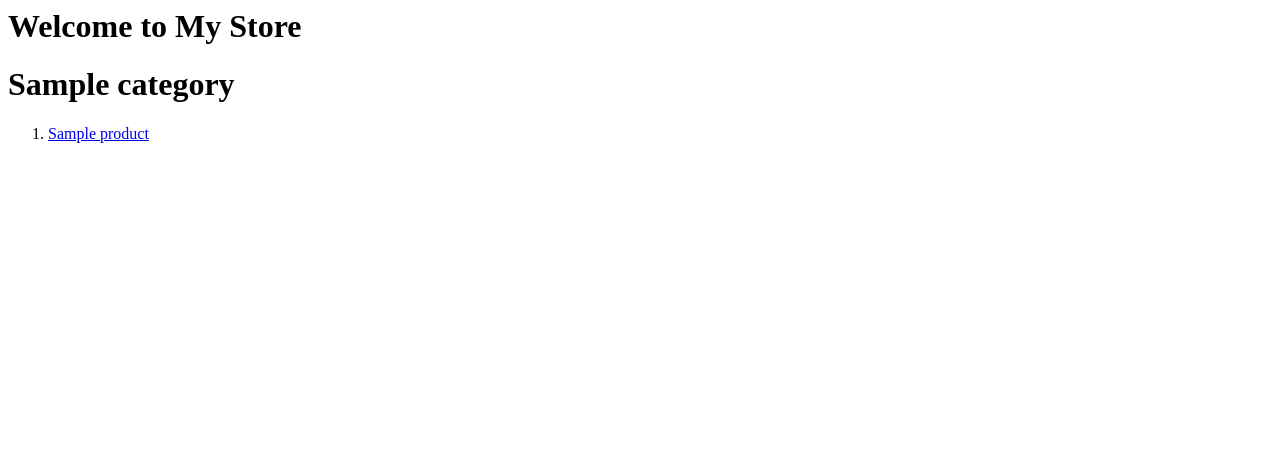
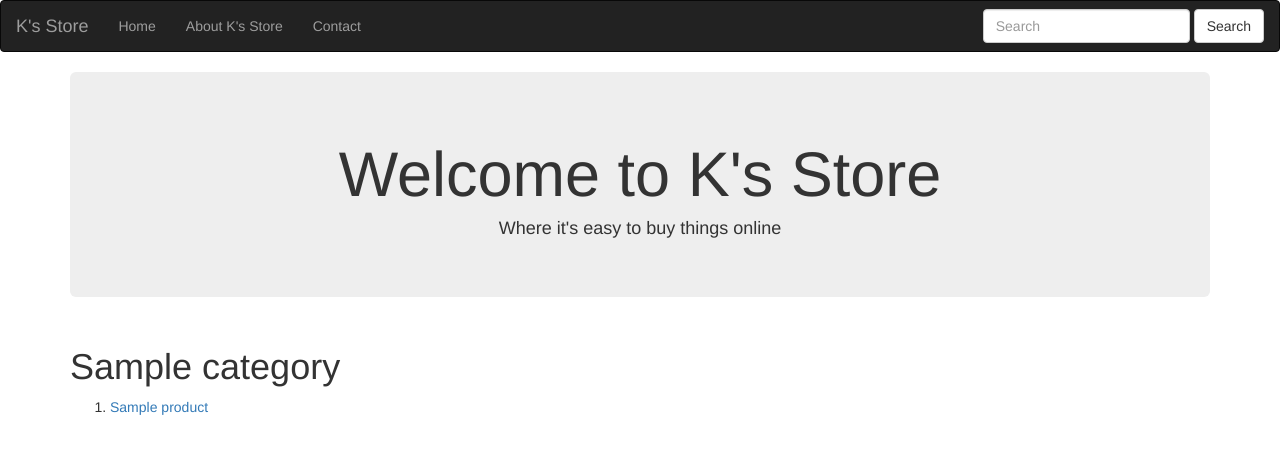
Before and after one commit to Kunjung/mystore, a Python web app: template store/templates/store/index.html in a window 1280 px wide. Shown: the top 454 px of the page. Run offline with Jinja, Linux system fonts and the light colour scheme; the template is opened without the code that fills it: most values are stand-ins (such as "Sample title", 1, 10 or a date in 2020); some libraries are stand-ins or nearby versions.

Commit message:
Add files via upload
added bootstrap style

```diff
--- a/store/templates/store/index.html
+++ b/store/templates/store/index.html
@@ -1,10 +1,46 @@
 <html>
 	<head>
 		<title>Kunjung's Store </title>
+		<link rel="stylesheet" href="//maxcdn.bootstrapcdn.com/bootstrap/3.2.0/css/bootstrap.min.css">
 	</head>
 	<body>
-		<h1> Welcome to My Store </h1>
+
+		<!-- Navigation -->
+		<nav class="navbar navbar-inverse">
+  			<div class="container-fluid">
+    			<div class="navbar-header">
+    			<a class="navbar-brand" href="#">K's Store</a>
+    			</div>
+				<ul class="nav navbar-nav">
+    				<li><a href="#">Home</a></li>
+     				<li><a href="#">About K's Store</a></li>
+     				<li><a href="#">Contact</a></li>
+    			</ul>
+
+    			<form class="navbar-form navbar-right">
+      				<div class="form-group">
+        				<input type="text" class="form-control" placeholder="Search">
+      				</div>
+      				<button type="submit" class="btn btn-default">Search</button>
+    			</form>
+
+ 			</div>
+		</nav>
+
+		<div class="container">
+			<div class="jumbotron">
+				<h1 style="text-align:center"> Welcome to K's Store </h1>
+
+				<h4 style="text-align:center"> Where it's easy to buy things online </h4>
+			</div>
+
+
+		</div>
+		<div class="container">
+			<div class="row">
 			{% for category in categories %}
+
+				<div class="col-md-4">
 						<h1> {{ category.name }} </h1>
 						<ol>
 						{% for product in category.product_set.all %}
@@ -13,6 +49,9 @@
 							</li>
 						{% endfor %}
 						</ol>
+				</div>
 			{% endfor %}
+			</div>
+		</div>
 	</body>
 </html>
--- a/store/templates/store/product.html
+++ b/store/templates/store/product.html
@@ -1,12 +1,15 @@
 <html>
 	<head>
 		<title>{{ product.name }} K's Store </title>
+		<link rel="stylesheet" href="//maxcdn.bootstrapcdn.com/bootstrap/3.2.0/css/bootstrap.min.css">
 	</head>
 	<body>
+		<div class="container-fluid">
 		<h1> Name: {{ product.name }} </h1>
 		<h2> Price: Rs. {{ product.price }} </h2>
 		<h3> Category: {{ product.category }} </h3>
 		<h3> Description: </h3>
 		<p> {{ product.description }} </p>
+		</div>
 	</body>
 </html>
```
Lines whose indentation alone changed are shown as unchanged.
